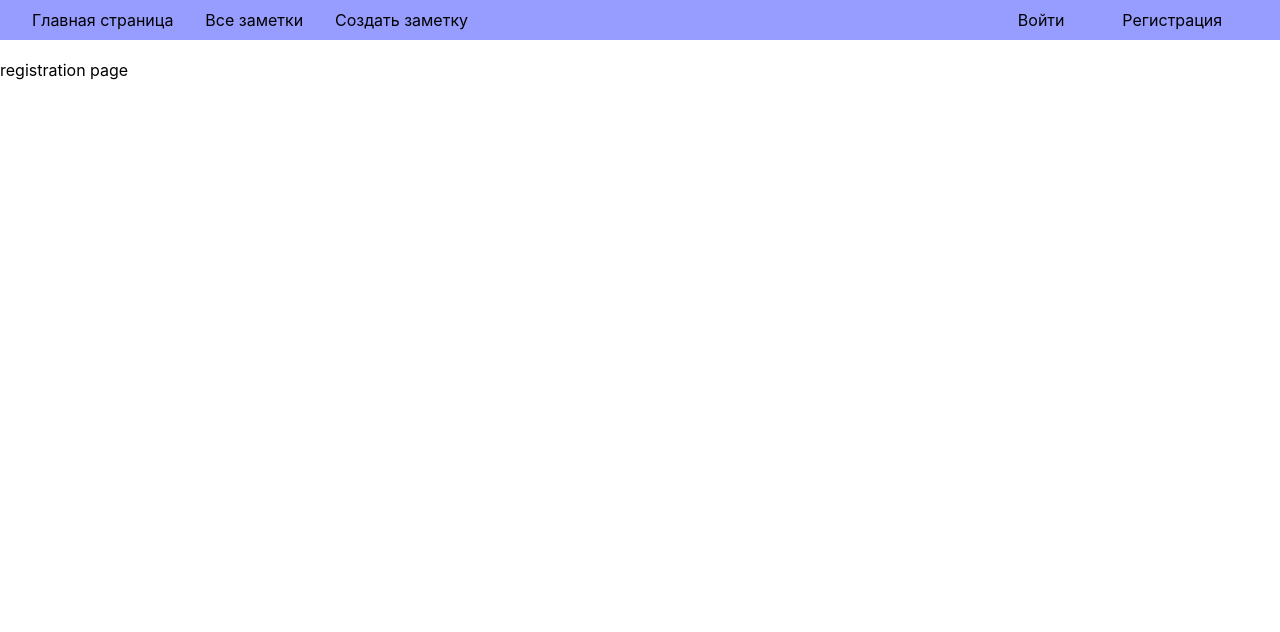
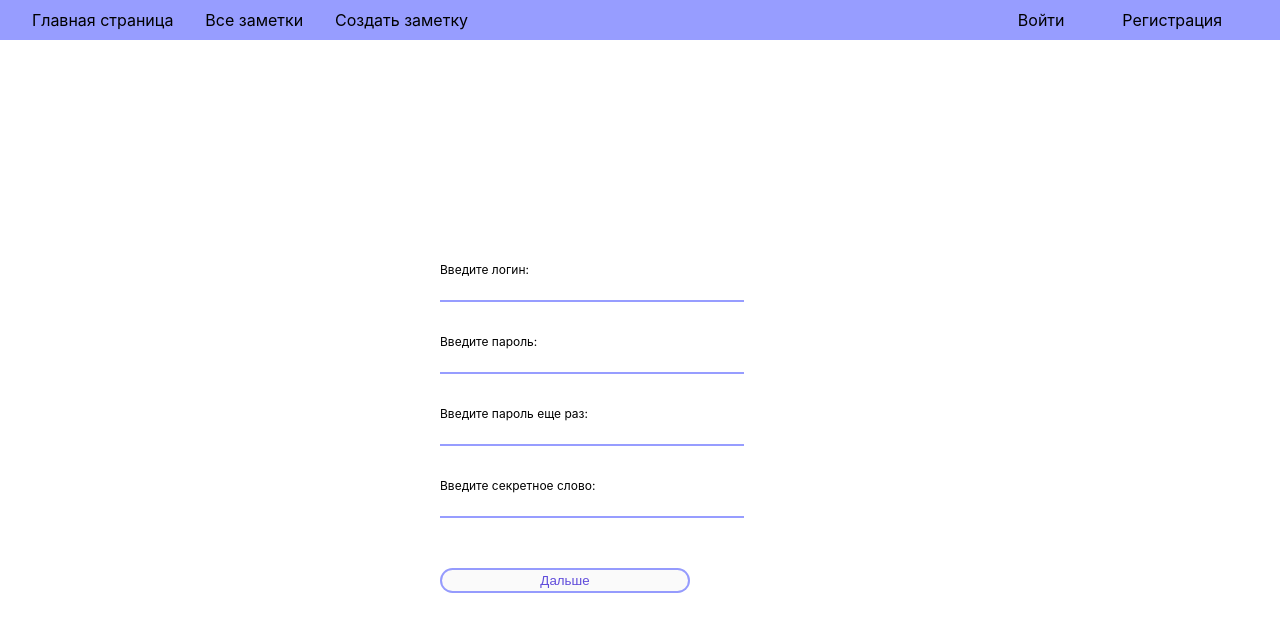
Before and after one commit to MaxRyazan/notebook_latest, a Vue app: page /registration in a window 1280 px wide. Shown: the top 632 px of the page. Built offline with nearby package versions, Linux system fonts and the light colour scheme.

Commit message:
1.3 - добавил регистрацию

```diff
--- a/database.json
+++ b/database.json
@@ -1,14 +1,22 @@
 {
   "users": [
     {
-      "id": "1",
+      "id": 1,
       "username": "Max",
-      "password": "123456789"
+      "password": "123456789",
+      "secretWord": "secret"
     },
     {
-      "id": "2",
+      "id": 2,
       "username": "Marina",
-      "password": "7777777"
+      "password": "7777777",
+      "secretWord": "secret"
+    },
+    {
+      "username": "Alexey",
+      "password": "5555555",
+      "secretWord": "слово!!!!",
+      "id": 3
     }
   ]
 }
--- a/src/components/pages/RegistrationPage.vue
+++ b/src/components/pages/RegistrationPage.vue
@@ -1,10 +1,27 @@
 <template>
-    <div>registration page</div>
+    <div class="form_wrapper">
+        <registration-component @submitForm="registr"/>
+    </div>
 </template>
 
 <script setup lang="ts">
-
+import RegistrationComponent from "@components/single-use-component/RegistrationComponent.vue";
+import {RegData} from "@/types.ts";
+import {useUserStore} from "@/pinia/userStore.ts";
+import {useRouter} from "vue-router";
+const userStore = useUserStore()
+const router = useRouter()
+async function registr(regData: RegData){
+    await userStore.registration(regData)
+    await router.push('/')
+}
 </script>
 <style lang="scss" scoped>
-
+.form_wrapper {
+  position: relative;
+  width: 100%;
+  max-width: 400px;
+  margin: 50vh auto 0;
+  transform: translateY(-20vh);
+}
 </style>
--- a/src/components/single-use-component/LoginUserdata.vue
+++ b/src/components/single-use-component/LoginUserdata.vue
@@ -1,7 +1,7 @@
 <template>
     <form class="login_wrapper" @submit.prevent="login">
-        <reusable-input v-model="userData.username" :errors="v$.username.$errors" width="300px" no_border label="Имя пользователя:" autofocus/>
-        <reusable-input v-model="userData.password" :errors="v$.password.$errors" width="300px" no_border label="Пароль:" type-password/>
+        <reusable-input v-model="userData.username" width="300px" no_border label="Имя пользователя:" autofocus/>
+        <reusable-input v-model="userData.password" width="300px" no_border label="Пароль:" type-password/>
         <div class="buttons_wrapper">
             <reusable-button round_violet width="100px" type="submit">Войти</reusable-button>
             <reusable-button round_warning width="150px" @push="$emit('forgot')">Забыли пароль?</reusable-button>
@@ -9,10 +9,8 @@
     </form>
 </template>
 <script setup lang="ts">
-import {computed, ref, Ref} from "vue";
+import {ref, Ref} from "vue";
 import {LoginData} from "@/types.js";
-import {helpers} from "@vuelidate/validators";
-import useVuelidate from "@vuelidate/core";
 import {useUserStore} from "@/pinia/userStore.ts";
 import {useRouter} from "vue-router";
 const router = useRouter()
@@ -22,27 +20,9 @@ const userData: Ref<LoginData> = ref({
     username: '',
     password: ''
 })
-const validate = computed(() => {
-    return {
-        username: {
-            usernameValidator: helpers.withMessage('Минимальная длина 3 символа!', usernameValidator)
-        },
-        password: {
-            passwordValidator: helpers.withMessage('Минимальная длина 7 символов, без пробелов!', passwordValidator)
-        }
-    }
-})
-const usernameValidator = (value: string) => {
-    return value.length > 2
-}
-const passwordValidator = (value: string) => {
-    return value.length > 6 && !value.includes(" ")
-}
-const v$ = useVuelidate(validate, userData)
+
 async function login() {
     const userStore = useUserStore()
-    const isValid = await v$.value.$validate()
-    if(!isValid)return
     await userStore.login(userData.value.username, userData.value.password)
     await router.push('/')
 }
--- /dev/null
+++ b/src/components/single-use-component/RegistrationComponent.vue
@@ -0,0 +1,65 @@
+<template>
+    <form class="new_data_wrapper" @submit.prevent="submitForm">
+        <reusable-input v-model="regData.username" :errors="v$.username.$errors" width="300px" no_border label="Введите логин:"/>
+        <reusable-input v-model="regData.password" :errors="v$.password.$errors" width="300px" type-password no_border label="Введите пароль:"/>
+        <reusable-input v-model="regData.confirmPassword" :errors="v$.confirmPassword.$errors" width="300px" type-password no_border label="Введите пароль еще раз:"/>
+        <reusable-input v-model="regData.secretWord" :errors="v$.secretWord.$errors" width="300px" no_border label="Введите секретное слово:"/>
+        <reusable-button width="250px" round_violet>Дальше</reusable-button>
+    </form>
+</template>
+<script setup lang="ts">
+import {RegData} from "@/types.ts";
+import {computed, ref, Ref} from "vue";
+import {helpers} from "@vuelidate/validators";
+import useVuelidate from "@vuelidate/core";
+
+const emits = defineEmits(['submitForm'])
+const regData: Ref<RegData> = ref({
+    username: '',
+    password: '',
+    confirmPassword: '',
+    secretWord: ''
+})
+async function submitForm(){
+    const isValid = await v$.value.$validate()
+    if(!isValid)return
+    emits('submitForm', regData.value)
+}
+
+const validate = computed(() => {
+    return {
+        username: {
+            usernameValidator: helpers.withMessage('Минимальная длина 3 символа!', usernameValidator)
+        },
+        password: {
+            passwordValidator: helpers.withMessage('Минимальная длина 7 символов, без пробелов!', passwordValidator)
+        },
+        confirmPassword: {
+            confirmPasswordValidator: helpers.withMessage('Пароли не совпадают!', confirmPasswordValidator)
+        },
+        secretWord: {
+            secretWordValidator: helpers.withMessage('Минимальная длина 7 символов!', secretWordValidator)
+        }
+    }
+})
+const usernameValidator = (value: string) => {
+    return value.length > 2
+}
+const passwordValidator = (value: string) => {
+    return value.length > 6 && !value.includes(" ")
+}
+const secretWordValidator = (value: string) => {
+    return value.length > 6
+}
+const confirmPasswordValidator = (value: string) => {
+    return value === regData.value.password
+}
+const v$ = useVuelidate(validate, regData)
+</script>
+<style scoped lang="scss">
+.new_data_wrapper {
+  display: flex;
+  flex-direction: column;
+  gap: 50px;
+}
+</style>
--- a/src/components/single-use-component/RestoreUserdata.vue
+++ b/src/components/single-use-component/RestoreUserdata.vue
@@ -7,50 +7,35 @@
                 <reusable-button width="100px" round_warning @push="$emit('goBack')">Назад</reusable-button>
             </div>
         </div>
-        <form class="new_data_wrapper" @submit.prevent="changeUserData" v-else>
-            <reusable-input v-model="regData.username" width="300px" no_border label="Введите новый логин:"/>
-            <reusable-input v-model="regData.password" width="300px" no_border label="Введите новый пароль:"/>
-            <reusable-input v-model="regData.confirmPassword" width="300px" no_border label="Введите пароль еще раз:"/>
-            <reusable-button width="250px" round_violet>Изменить и сохранить</reusable-button>
-        </form>
+        <registration-component v-else @submitForm="restoreUser"/>
     </div>
 </template>
 <script setup lang="ts">
 
 import {ref, Ref} from "vue";
+import RegistrationComponent from "@components/single-use-component/RegistrationComponent.vue";
 import {RegData} from "@/types.ts";
 
-const emits = defineEmits(['restore', 'goBack'])
+defineEmits(['goBack'])
 const secretWord: Ref<string> = ref('')
 const isSecretWordVerify = ref(false)
-const regData: Ref<RegData> = ref({
-    username: '',
-    password: '',
-    confirmPassword: '',
-    secretWord: ''
-})
 function verifySecretWord() {
     //TODO проверка секретного слова
     isSecretWordVerify.value = true
 }
-function changeUserData() {
-    emits('restore')
-
+function restoreUser(regData: RegData){
+    console.log(regData)
 }
 </script>
 <style lang="scss" scoped>
-
-.new_data_wrapper,
-.forgot_wrapper {
-  display: flex;
-  flex-direction: column;
-  justify-content: center;
-  align-items: center;
-  gap: 50px;
-}
 
 .buttons_wrapper{
   display: flex;
   gap: 30px;
 }
+.forgot_wrapper {
+  display: flex;
+  flex-direction: column;
+  gap: 50px;
+}
 </style>
--- a/src/pinia/actions/userActions.ts
+++ b/src/pinia/actions/userActions.ts
@@ -1,6 +1,6 @@
 import {useUserStore} from "@/pinia/userStore.ts";
 import axios, {AxiosResponse} from "axios";
-import {IUser} from "@/types.ts";
+import {IUser, RegData} from "@/types.ts";
 
 export default {
     async login(username: string, password: string){
@@ -10,5 +10,19 @@ export default {
         if(!userFromDB) return
         if(userFromDB.password !== password) return
         Object.assign(userStore.user, userFromDB)
+    },
+
+    async registration(regData: RegData){
+        const userStore= useUserStore()
+        const allUsers: AxiosResponse = await axios.get(`http://localhost:3000/users`)
+        const userFromDB = allUsers.data.filter((user: IUser) => user.username === regData.username)[0]
+        if(userFromDB) return
+        const response: AxiosResponse = await axios.post(`http://localhost:3000/users`, {
+            username: regData.username,
+            password: regData.password,
+            secretWord: regData.secretWord
+        })
+        console.log(response)
+        userStore.user = response.data
     }
 }
```
Also changed, not shown: src/components/HelloWorld.vue (deleted, +0 -38 lines).
